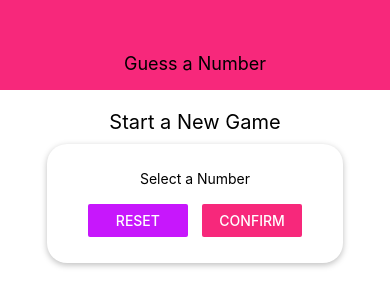
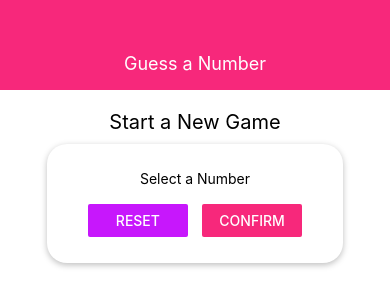
Before and after one commit to sarmstead/number-guesser-app, a React Native app: screen / in a window 390 px wide. Shown: the top 306 px of the page. Built offline with nearby package versions, Linux system fonts and the light colour scheme.

Commit message:
Add black and white properties

```diff
--- a/constants/colors.js
+++ b/constants/colors.js
@@ -1,4 +1,6 @@
 export default {
     primary: '#f7287b',
-    accent: '#c717fc'
+    accent: '#c717fc',
+    black: '#000000',
+    white: '#ffffff'
 }
```
